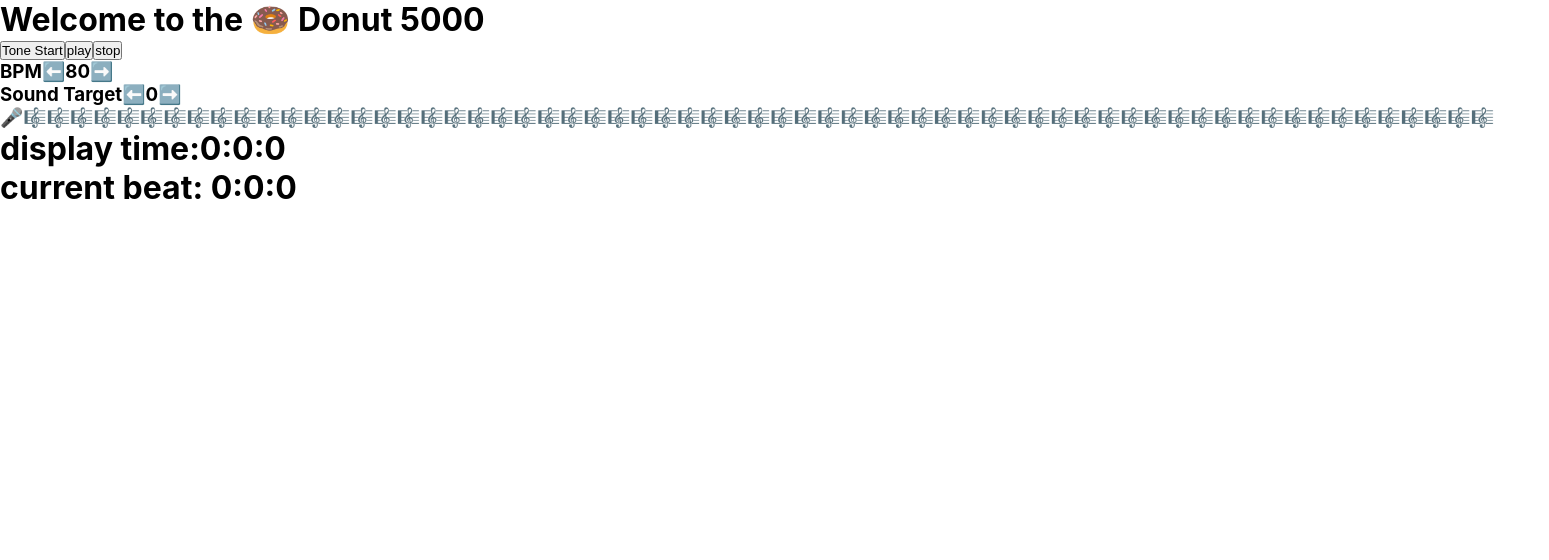
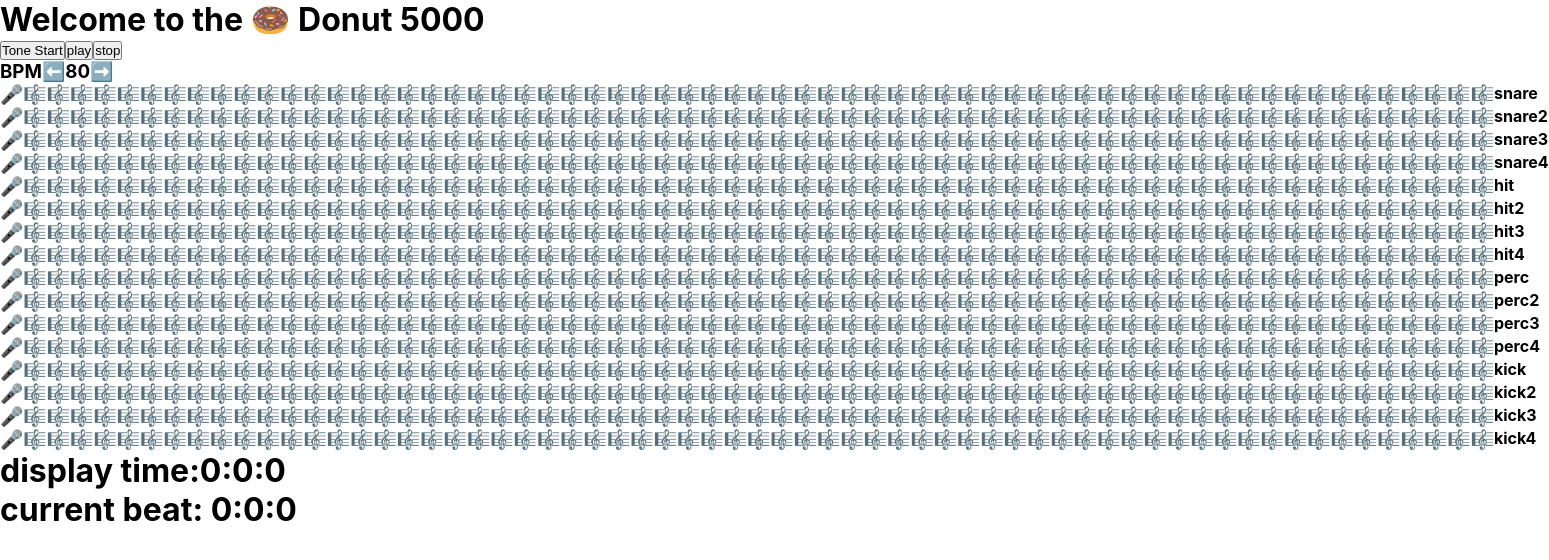
Before and after one commit to randykeller11/donut4000, a React (Create React App) app: page / in a window 1280 px wide. Shown: the top 560 px of the page, 1549 px wide, since content can reach past the window. Built offline with nearby package versions, Linux system fonts and the light colour scheme; no server answers.

Commit message:
working sequencer prototype with multiple tracks

```diff
--- a/src/Donut.jsx
+++ b/src/Donut.jsx
@@ -2,8 +2,10 @@ import React, { useState, useEffect, useReducer } from "react";
 import * as Tone from "tone";
 import useLoadPlayers from "./hooks/useLoadPlayers";
 import useKeyPress from "./hooks/useKeyPress";
-import SequencerCell from "./SequencerCell";
-import { timeStampArray } from "./helpers";
+import SequencerTrack from "./SequencerTrack";
+import SequencerTransport from "./SequencerTransport";
+import { sequencerMap } from "./helpers";
+
 import { initialState, sequencerReducer } from "./reducers/sequencerReducer";
 
 function Donut() {
@@ -13,7 +15,6 @@ function Donut() {
   const [currentBeat, setCurrentBeat] = useState("0:0:0");
   const [displayTime, setDisplayTime] = useState("0:0:0");
   const [bpm, setBpm] = useState(80);
-  const [soundTarget, setSoundTarget] = useState(0);
 
   const [sequencerState, dispatch] = useReducer(sequencerReducer, initialState);
 
@@ -54,78 +55,20 @@ function Donut() {
     });
   }, [currentBeat]);
 
-  const buildMap = () => {
-    return timeStampArray.map((timeStamp, index) => (
-      <SequencerCell
-        timeStamp={timeStamp}
-        displayTime={displayTime}
-        dispatch={dispatch}
-        soundTarget={soundTarget}
-      />
-    ));
-  };
   return (
     <div>
       <h1>Welcome to the 🍩 Donut 5000</h1>
-      <button
-        onClick={() => {
-          Tone.start();
-        }}
-      >
-        Tone Start
-      </button>
-      <button
-        onClick={() => {
-          Tone.Transport.start();
-        }}
-      >
-        play
-      </button>
-      <button
-        onClick={() => {
-          Tone.Transport.stop();
-        }}
-      >
-        stop
-      </button>
-      <div style={{ display: "flex" }}>
-        <h3>BPM</h3>
-        <h3
-          onClick={() => {
-            setBpm(bpm - 1);
-          }}
-        >
-          ⬅️
-        </h3>
-        <h3>{bpm}</h3>
-        <h3
-          onClick={() => {
-            setBpm(bpm + 1);
-          }}
-        >
-          ➡️
-        </h3>
-      </div>
-      <div style={{ display: "flex" }}>
-        <h3>Sound Target</h3>
-        <h3
-          onClick={() => {
-            setSoundTarget(soundTarget - 1);
-          }}
-        >
-          ⬅️
-        </h3>
-        <h3>{soundTarget}</h3>
-        <h3
-          onClick={() => {
-            setSoundTarget(soundTarget + 1);
-          }}
-        >
-          ➡️
-        </h3>
-      </div>
+      <SequencerTransport bpm={bpm} setBpm={setBpm} />
 
-      <div style={{ display: "flex" }}>{buildMap()}</div>
+      {sequencerMap.map((name, index) => (
+        <SequencerTrack
+          displayTime={displayTime}
+          dispatch={dispatch}
+          soundTarget={index}
+          name={name}
+        />
+      ))}
+
       <h1>display time:{displayTime}</h1>
       <h1>current beat: {currentBeat}</h1>
     </div>
--- /dev/null
+++ b/src/SequencerTrack.jsx
@@ -0,0 +1,21 @@
+import React from "react";
+import { timeStampArray } from "./helpers";
+import SequencerCell from "./SequencerCell";
+
+function SequencerTrack({ displayTime, dispatch, soundTarget, name }) {
+  return (
+    <div style={{ display: "flex" }}>
+      {timeStampArray.map((timeStamp) => (
+        <SequencerCell
+          timeStamp={timeStamp}
+          displayTime={displayTime}
+          dispatch={dispatch}
+          soundTarget={soundTarget}
+        />
+      ))}
+      <h4>{name}</h4>
+    </div>
+  );
+}
+
+export default SequencerTrack;
--- /dev/null
+++ b/src/SequencerTransport.jsx
@@ -0,0 +1,50 @@
+import React from "react";
+import * as Tone from "tone";
+
+function SequencerTransport({ bpm, setBpm }) {
+  return (
+    <div>
+      <button
+        onClick={() => {
+          Tone.start();
+        }}
+      >
+        Tone Start
+      </button>
+      <button
+        onClick={() => {
+          Tone.Transport.start();
+        }}
+      >
+        play
+      </button>
+      <button
+        onClick={() => {
+          Tone.Transport.stop();
+        }}
+      >
+        stop
+      </button>
+      <div style={{ display: "flex" }}>
+        <h3>BPM</h3>
+        <h3
+          onClick={() => {
+            setBpm(bpm - 1);
+          }}
+        >
+          ⬅️
+        </h3>
+        <h3>{bpm}</h3>
+        <h3
+          onClick={() => {
+            setBpm(bpm + 1);
+          }}
+        >
+          ➡️
+        </h3>
+      </div>
+    </div>
+  );
+}
+
+export default SequencerTransport;
--- a/src/helpers.js
+++ b/src/helpers.js
@@ -1,3 +1,22 @@
+export const sequencerMap = [
+  "snare",
+  "snare2",
+  "snare3",
+  "snare4",
+  "hit",
+  "hit2",
+  "hit3",
+  "hit4",
+  "perc",
+  "perc2",
+  "perc3",
+  "perc4",
+  "kick",
+  "kick2",
+  "kick3",
+  "kick4",
+];
+
 export const timeStampArray = [
   "0:0:0",
   "0:0:1",
```
